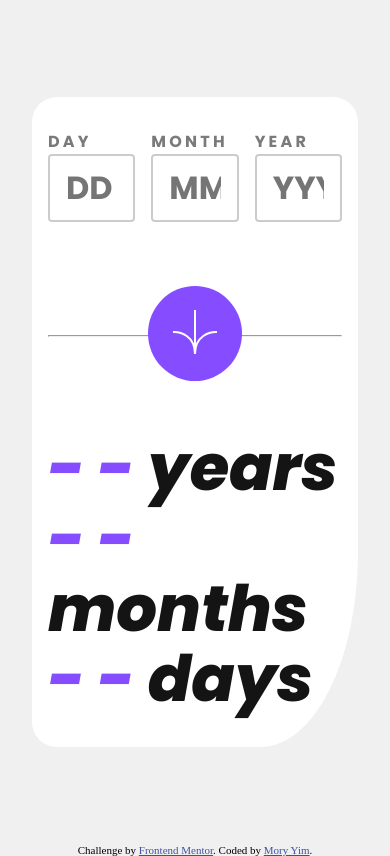
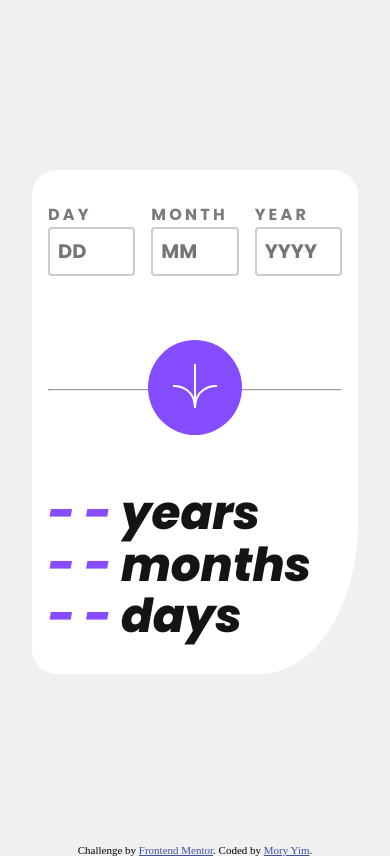
Before and after one commit to moryyiim/age-calculator-app, a plain HTML site: page index.html in a window 390 px wide. Drawn offline with Linux system fonts and the light colour scheme.

Commit message:
fix mobile styling

```diff
--- a/css/styles.css
+++ b/css/styles.css
@@ -175,7 +175,12 @@ input[type="text"] {
 
   input[type="text"] {
     width: 100%;
-    font-size: 2rem;
+    font-size: 5vw;
+    padding: 0.5rem 0.5rem;
+  }
+
+  .error-message {
+    font-size: 3vw;
   }
 
   .btn-container {
@@ -184,6 +189,6 @@ input[type="text"] {
   }
 
   .result {
-    font-size: 4rem;
+    font-size: 12vw;
   }
 }
```
